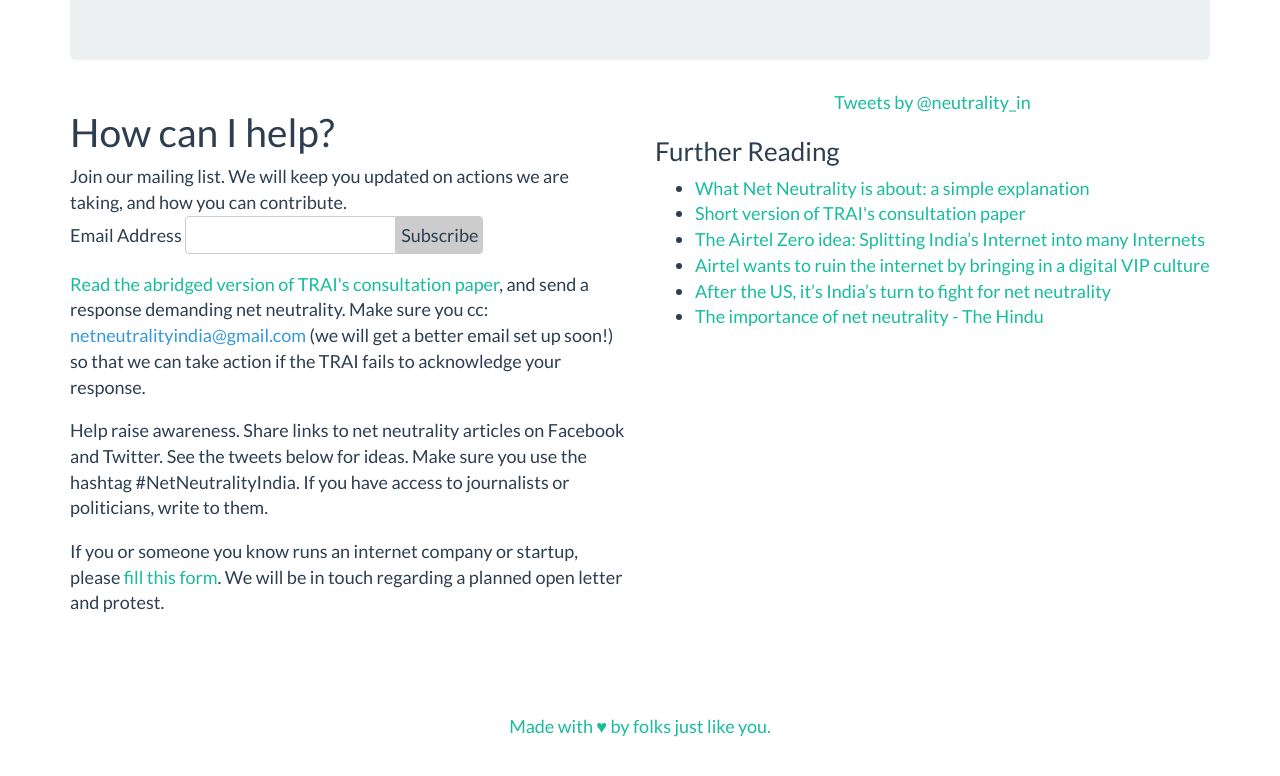
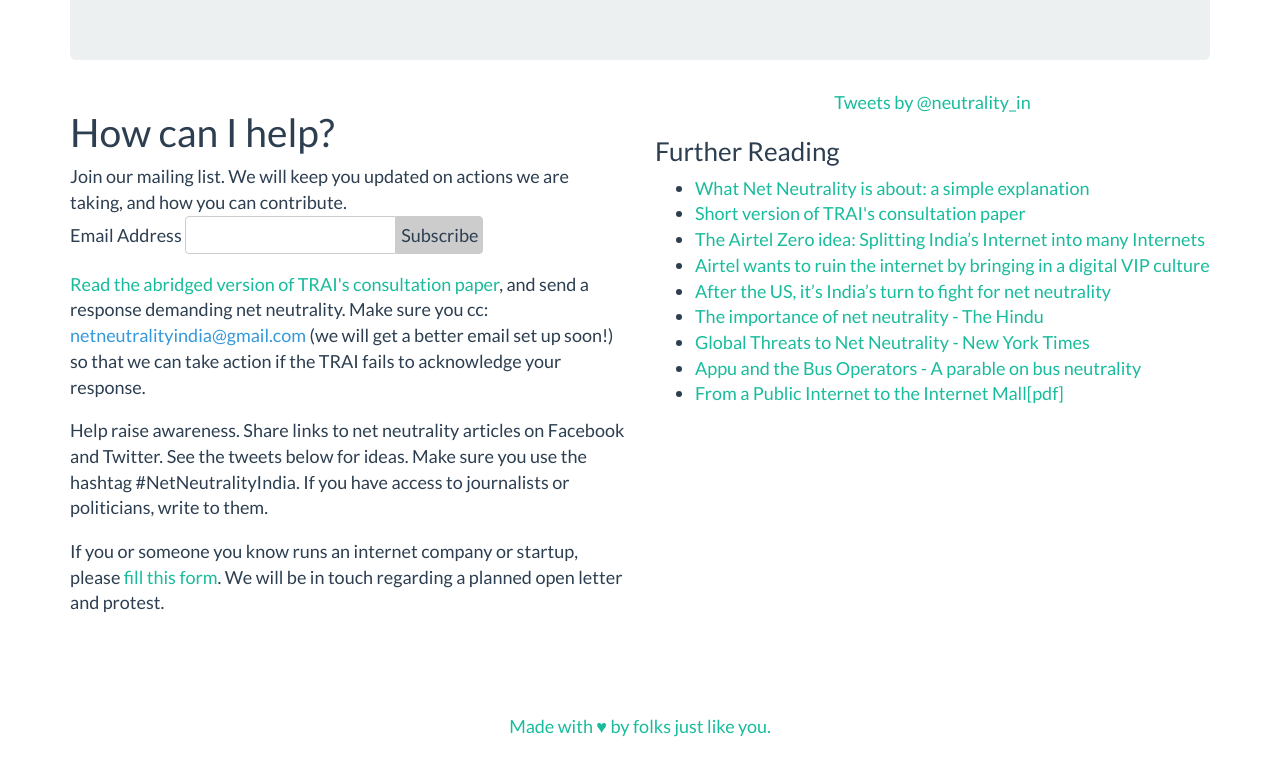
Before and after one commit to netneutrality/netneutrality.in, a website: page src/index.html in a window 1280 px wide. Shown: the part 1068-1844 px from the top of the page. Drawn offline with nearby package versions, Linux system fonts and the light colour scheme.

Commit message:
Added links to 3 more articles in Further Reading section.

```diff
--- a/src/index.html
+++ b/src/index.html
@@ -87,7 +87,10 @@
               <li><a href="http://scroll.in/article/718820/Airtel-wants-to-ruin-the-internet-by-bringing-in-a-digital-VIP-culture" target="_blank">Airtel wants to ruin the internet by bringing in a digital VIP culture</a></li>
               <li><a href="http://tnw.to/a4hl4" target="_blank">After the US, it’s India’s turn to fight for net neutrality</a></li>
               <li><a href="http://www.thehindu.com/opinion/editorial/the-importance-of-net-neutrality/article7065661.ece" target="_blank">The importance of net neutrality - The Hindu</a></li>
-            </ul>
+              <li><a href="http://www.nytimes.com/2015/04/10/opinion/global-threats-to-net-neutrality.html?_r=0" target="_blank">Global Threats to Net Neutrality - New York Times</a></li>
+              <li><a href="http://aravindet.svbtle.com/appu-and-the-bus-operators" target="_blank">Appu and the Bus Operators - A parable on bus neutrality</a></li>
+              <li><a href="http://www.itforchange.net/sites/default/files/ITfC/Internet_mall-EPW.pdf" target="_blank">From a Public Internet to the Internet Mall[pdf]</a></li>
+           </ul>
           </div>
       </div>
       <footer>
```
